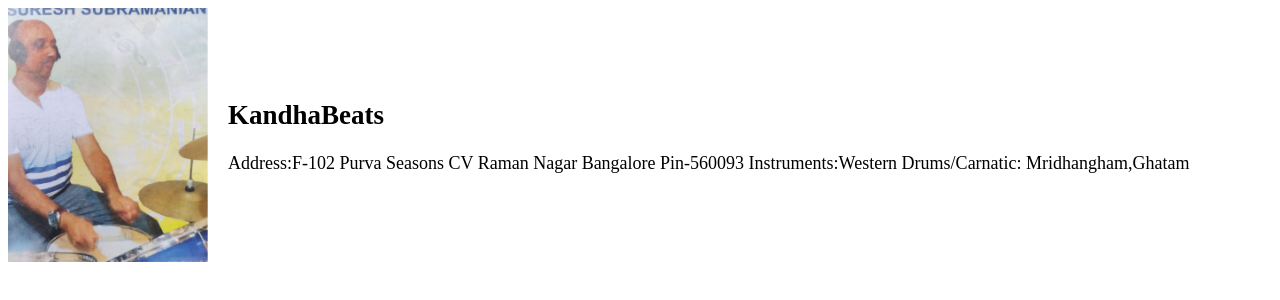
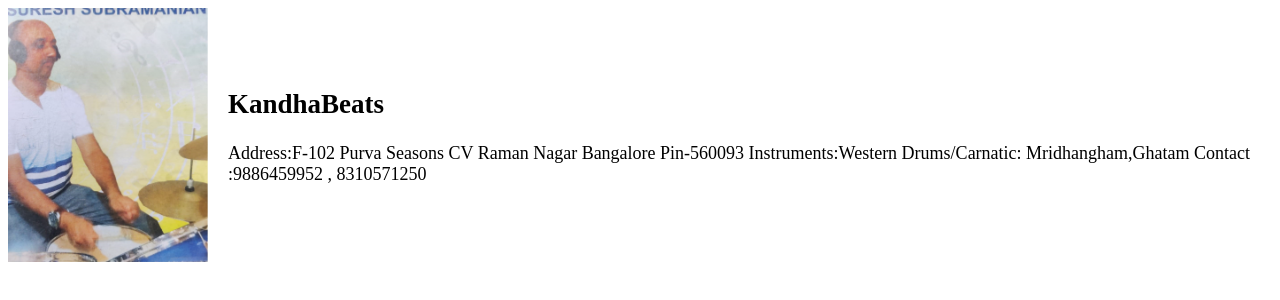
Before and after one commit to kandha123guha/Musicss, a plain HTML site: page index.html in a window 1280 px wide. Drawn offline with Linux system fonts and the light colour scheme; files whose address does not match are found by name.

Commit message:
Update index.html
added contact

```diff
--- a/index.html
+++ b/index.html
@@ -23,7 +23,7 @@
         <img src="C:\Users\mythili\Desktop\sureshcv\photo.jpg.jpeg" alt="" class="image">
         <div class="text">
             <h2>KandhaBeats</h2>
-            <p>Address:F-102 Purva Seasons CV Raman Nagar Bangalore Pin-560093 Instruments:Western Drums/Carnatic: Mridhangham,Ghatam</p>
+            <p>Address:F-102 Purva Seasons CV Raman Nagar Bangalore Pin-560093 Instruments:Western Drums/Carnatic: Mridhangham,Ghatam Contact :9886459952 , 8310571250 </p>
         </div>
     </div>
 </body>
```
